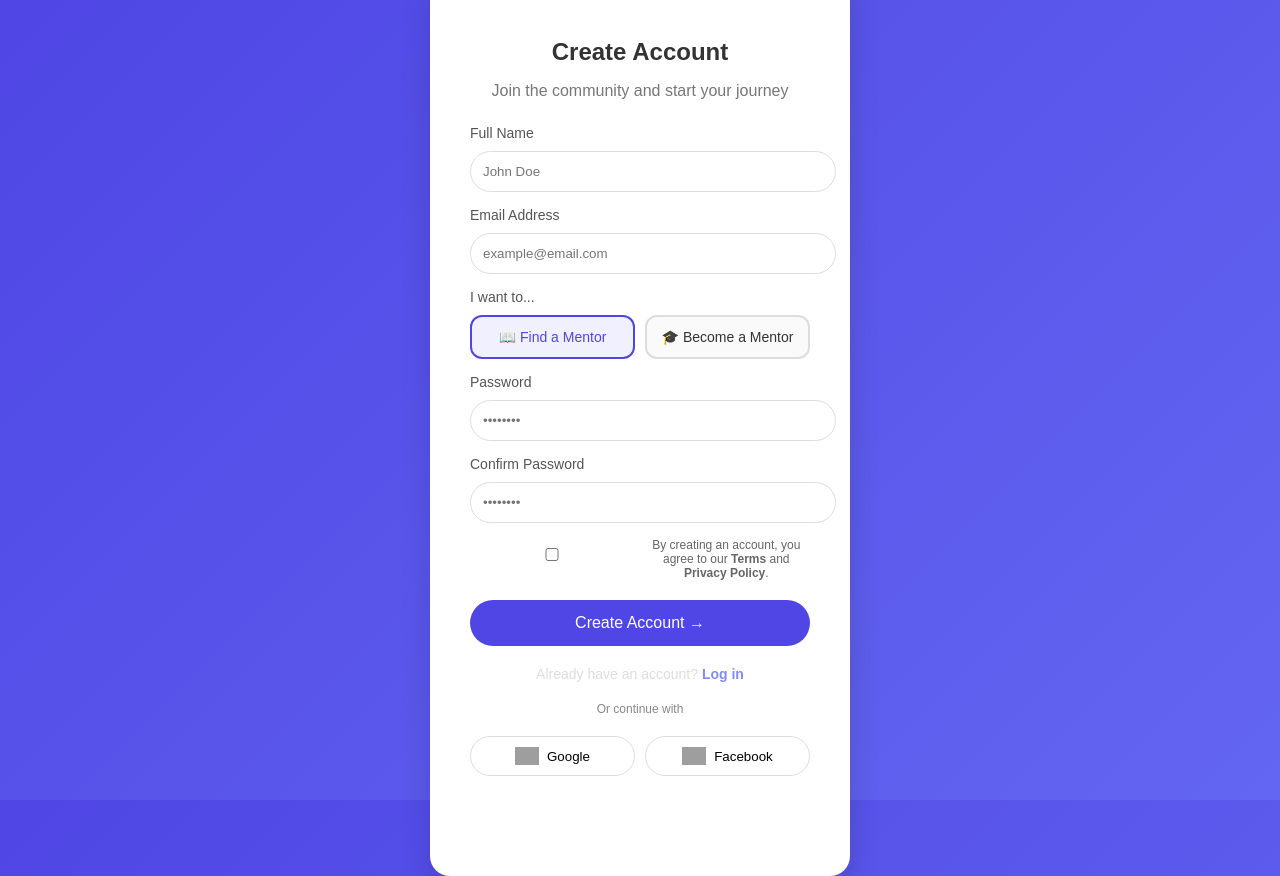
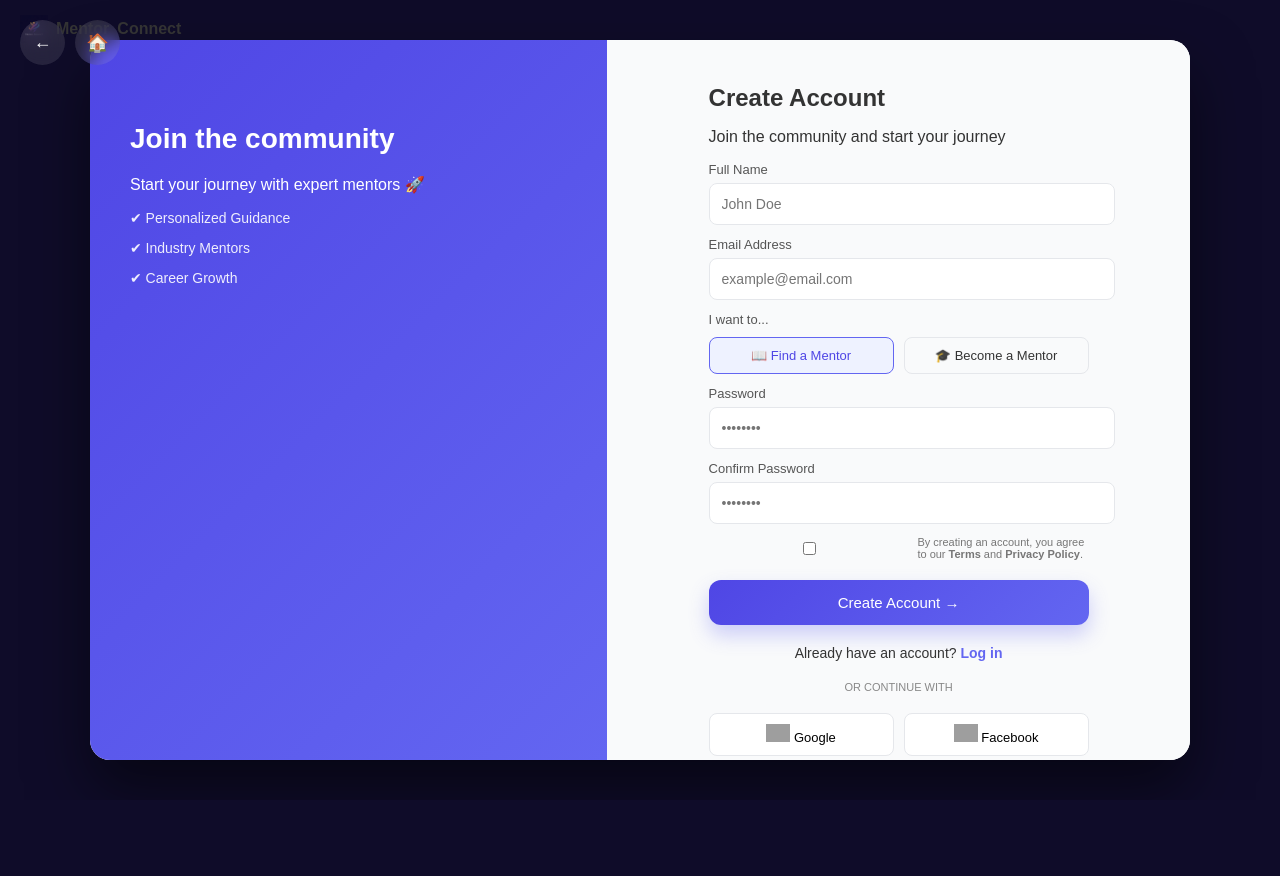
Before and after one commit to amitjetwani74-prog/mentor-connect, a website: page public/signup.html in a window 1280 px wide. After the commit the page ends 800 px from the top, so only its background shows below. Drawn offline with Linux system fonts and the light colour scheme; grey boxes are pictures that could not be loaded.

Commit message:
updated signup & login UI

```diff
--- a/public/css/auth.css
+++ b/public/css/auth.css
@@ -1,119 +1,56 @@
+/* ================= GLOBAL ================= */
+
 body{
   margin:0;
   font-family:Arial;
-background:linear-gradient(135deg,#4f46e5,#6366f1);
-height:100vh;
+  background:#0f0c29;
+  color:#333;
+
   display:flex;
   justify-content:center;
   align-items:center;
-color:#333;
+  min-height:100vh;
 }
 
-.login-page{
-width:420px;
+/* ================= NAV BUTTONS ================= */
+
+.nav-controls{
+  position:fixed;
+  top:20px;
+  left:20px;
+  display:flex;
+  gap:10px;
+  z-index:9999;
 }
 
-.login-header{
-display:flex;
-justify-content:space-between;
-align-items:center;
-margin-bottom:20px;
+.nav-controls button{
+  width:45px;
+  height:45px;
+  border:none;
+  border-radius:50%;
+  background:rgba(255,255,255,0.1);
   color:white;
+  font-size:18px;
+  cursor:pointer;
+  backdrop-filter:blur(10px);
+  transition:0.3s;
 }
 
-.logo{
-display:flex;
-align-items:center;
-font-weight:bold;
-font-size:20px;
+.nav-controls button:hover{
+  background:#6366f1;
+  transform:scale(1.1);
 }
 
-.logo img{
-height:35px;
-margin-right:10px;
-}
-
-.support{
-color:white;
-cursor:pointer;
-}
-
-
-.login-card{
-background:white;
-padding:40px;
-border-radius:20px;
-box-shadow:0 10px 30px rgba(0,0,0,0.15);
-text-align:center;
-}
-
-.login-card h2{
-margin-bottom:5px;
-}
-
-.subtitle{
-color:#777;
-margin-bottom:25px;
-}
-
-
-.social-login{
-display:flex;
-gap:10px;
-margin-bottom:20px;
-}
-
-.social-login button{
-flex:1;
-padding:10px;
-border-radius:25px;
-border:1px solid #ddd;
-background:white;
-cursor:pointer;
-display:flex;
-align-items:center;
-justify-content:center;
-gap:8px;
-}
-
-.social-login img{
-height:18px;
-}
-
-
-.divider{
-margin:20px 0;
-font-size:12px;
-color:#888;
-position:relative;
-}
-
-.divider span{
-background:white;
-padding:0 10px;
-}
-
+/* ================= COMMON ================= */
 
 input{
   width:100%;
   padding:12px;
-margin-top:10px;
-border-radius:25px;
-border:1px solid #ddd;
+  margin-top:8px;
+  border-radius:8px;   /* was 25px */
+  border:1px solid #e5e7eb;
   outline:none;
-}
-
-.password-box{
-position:relative;
-}
-
-.forgot{
-font-size:12px;
-position:absolute;
-right:10px;
-top:-20px;
-color:#4f46e5;
-cursor:pointer;
+  font-size:14px;
 }
 
 .login-btn{
@@ -121,49 +58,177 @@ width:100%;
   margin-top:20px;
   padding:14px;
   border:none;
-border-radius:25px;
-background:#4f46e5;
+  border-radius:12px;
+  background:linear-gradient(135deg,#4f46e5,#6366f1);
   color:white;
-font-size:16px;
+  font-size:15px;
   cursor:pointer;
+  box-shadow:0 10px 20px rgba(99,102,241,0.3);
+  transition:0.3s;
+}
+
+.login-btn:hover{
+  transform:translateY(-2px);
+}
+
+.divider{
+  margin:20px 0;
+  font-size:12px;
+  color:#888;
+  text-align:center;
+}
+
+.social-login{
+  display:flex;
+  gap:10px;
+  margin-top:10px;
+}
+
+.signup-card .social-login button{
+  flex:1;
+  padding:10px;
+  border-radius:8px;
+  border:1px solid #e5e7eb;
+  background:#fff;
+  font-size:13px;
+}
+
+.social-login img{
+  height:18px;
 }
 
 .signup-link{
   margin-top:20px;
   font-size:14px;
-color:#ddd;
   text-align:center;
 }
 
 .signup-link a{
-color:#818cf8;
+  color:#6366f1;
   text-decoration:none;
   font-weight:600;
 }
 
-.signup-link a:hover{
-text-decoration:underline;
+/* ================= LEFT PANEL (COMMON) ================= */
+
+.left-panel{
+  width:45%;
+  background:linear-gradient(135deg,#4f46e5,#6366f1);
+  color:white;
+  padding:60px 40px;
 }
 
-.footer{
-text-align:center;
-margin-top:20px;
-font-size:12px;
-color:white;
+.left-panel h2{
+  font-size:28px;
+  margin-bottom:20px;
 }
 
-.footer a{
-margin:0 8px;
-cursor:pointer;
+.features p{
+  font-size:14px;
+  opacity:0.9;
 }
 
-/* SIGNUP PAGE */
+
+/* ================= LOGIN ================= */
+
+.login-container{
+  width:90%;
+  max-width:1100px;
+  height:85vh;
+  display:flex;
+  border-radius:20px;
+  overflow:hidden;
+  box-shadow:0 30px 60px rgba(0,0,0,0.5);
+  background:white;
+}
+
+.login-page{
+  width:60%;
+  display:flex;
+  justify-content:center;
+  align-items:center;
+}
+
+.login-card{
+  position:relative;
+  width:100%;
+  max-width:360px;
+}
+
+/* 🔥 LOGIN LOGO (TOP LEFT) */
+.login-card .card-logo{
+  position:absolute;
+  top:15px;
+  left:20px;
+  display:flex;
+  align-items:center;
+  gap:8px;
+  font-weight:bold;
+}
+
+.login-card .card-logo img{
+  height:28px;
+}
+
+/* ================= SIGNUP ================= */
+
+.signup-container{
+  width:90%;
+  max-width:1100px;
+  min-height:90vh;
+  display:flex;
+  border-radius:20px;
+  /* overflow:hidden; */
+  overflow-y:auto;
+  box-shadow:0 30px 60px rgba(0,0,0,0.5);
+  background:white;
+}
+
+/* RIGHT SIDE */
+
+.signup-right{
+  width:60%;
+  display:flex;
+  justify-content:center;
+  align-items:center;
+  background:#f9fafb;
+  overflow-y:auto;
+  /* padding:20px 0; */
+
+}
+
+.signup-card{
+  margin-top:20px;
+  width:100%;
+  max-width:380px;  /* tighter */
+}
+
+/* 🔥 SIGNUP LOGO (FIXED TOP LEFT) */
+.signup-logo{
+  position:absolute;
+  top:15px;
+  left:20px;
+  display:flex;
+  align-items:center;
+  gap:8px;
+  font-weight:bold;
+}
+
+.signup-logo img{
+  height:28px;
+}
+
+/* spacing */
+.signup-card h2{
+  margin-top:40px;
+}
+
+/* ================= FORM ================= */
 
 label{
   display:block;
-margin-top:15px;
-font-size:14px;
-text-align:left;
+  margin-top:12px;
+  font-size:13px;
   color:#555;
 }
 
@@ -175,61 +240,72 @@ margin-top:10px;
 
 .type{
   flex:1;
-border:2px solid #ddd;
-padding:12px;
-border-radius:12px;
+  border:1px solid #e5e7eb;
+  padding:10px;
+  border-radius:8px;
+  font-size:13px;
+  background:#f9fafb;
   cursor:pointer;
   text-align:center;
-font-size:14px;
-background:#fafafa;
+  transition:0.2s;
 }
 
 .type.active{
-border-color:#4f46e5;
+  border-color:#6366f1;
+  background:#eef2ff;
   color:#4f46e5;
-background:#f1f0ff;
 }
 
 .terms{
   display:flex;
+  gap:8px;
+  margin-top:12px;
+  font-size:11px;
+  color:#777;
   align-items:flex-start;
-gap:10px;
-margin-top:15px;
-font-size:12px;
-color:#666;
 }
 
-.footer-text{
+.signup-card h2{
   margin-top:20px;
-font-size:12px;
-color:white;
+  margin-bottom:5px;
+}
+
+.signup-card input{
+  margin-top:6px;
+}
+
+.signup-card .divider{
+  font-size:11px;
+}
+
+
+/* ================= RESPONSIVE ================= */
+
+@media(max-width:900px){
+
+  .login-container,
+  .signup-container{
+    flex-direction:column;
+    height:auto;
+  }
+
+  .left-panel{
+    width:100%;
     text-align:center;
   }
-/* FIX CLICK ISSUE */
-/* ===== FORCE FIX CLICK ISSUE ===== */
 
-body{
-position:relative;
+  .login-page,
+  .signup-right{
+    width:100%;
+  }
 }
 
-.login-page{
-position:relative;
-z-index:10;
+/* ================= SAFETY FIX ================= */
+
+#fs_div_all{
+  display:none !important;
 }
 
-.login-card{
-position:relative;
-z-index:20;
+body > img{
+  display:none;
 }
-
-.login-btn{
-position:relative;
-z-index:30;
-cursor:pointer;
-}
-
-/* remove any invisible blocking layer */
-*::before,
-*::after{
-pointer-events:none !important;
-}
--- a/public/signup.html
+++ b/public/signup.html
@@ -1,46 +1,56 @@
 <!DOCTYPE html>
 <html>
 <head>
-
 <title>Create Account - MentorConnect</title>
 <link rel="stylesheet" href="css/auth.css">
-
 </head>
 
 <body>
 
-<div class="login-page">
-
-<div class="login-header">
-
-<div class="logo">
-<img src="images/logo-icon.png">
-<span>MentorConnect</span>
+<!-- NAV BUTTONS -->
+<div class="nav-controls">
+  <button onclick="history.back()">←</button>
+  <button onclick="window.location.href='index.html'">🏠</button>
 </div>
 
-<a href="login.html" class="support">Already have an account? Log in</a>
+<div class="signup-container">
 
+  <!-- LEFT PANEL -->
+  <div class="left-panel">
+    <h2>Join the community</h2>
+    <p>Start your journey with expert mentors 🚀</p>
+
+    <div class="features">
+      <p>✔ Personalized Guidance</p>
+      <p>✔ Industry Mentors</p>
+      <p>✔ Career Growth</p>
+    </div>
   </div>
 
+  <!-- RIGHT SIDE -->
+  <div class="signup-right">
 
-<div class="login-card">
+    <div class="signup-card">
+
+      <!-- LOGO -->
+      <div class="signup-logo">
+        <img src="images/logo.png">
+        <span class="mentor">Mentor</span><span class="connect">Connect</span>
+      </div>
 
       <h2>Create Account</h2>
       <p class="subtitle">Join the community and start your journey</p>
 
-
+      <!-- FORM -->
       <label>Full Name</label>
       <input id="name" type="text" placeholder="John Doe">
-
 
       <label>Email Address</label>
       <input id="email" type="email" placeholder="example@email.com">
 
-
       <label>I want to...</label>
 
       <div class="account-type">
-
         <div class="type active" onclick="selectType(this,'mentee')">
           📖 Find a Mentor
         </div>
@@ -48,23 +58,18 @@
         <div class="type" onclick="selectType(this,'mentor')">
           🎓 Become a Mentor
         </div>
-
       </div>
-
 
       <label>Password</label>
       <input id="password" type="password" placeholder="••••••••">
 
-
       <label>Confirm Password</label>
       <input id="confirmPassword" type="password" placeholder="••••••••">
-
 
       <div class="terms">
         <input id="terms" type="checkbox">
         <span>By creating an account, you agree to our <b>Terms</b> and <b>Privacy Policy</b>.</span>
       </div>
-
 
       <button type="button" class="login-btn" onclick="createAccount()">
         Create Account →
@@ -75,15 +80,13 @@ Create Account →
         Already have an account? <a href="login.html">Log in</a>
       </p>
 
-
       <div class="divider">
-<span>Or continue with</span>
+        <span>OR CONTINUE WITH</span>
       </div>
 
       <div class="social-login">
-
         <button onclick="socialLogin('google')">
-<img src="https://cdn-icons-png.flaticon.com/512/281/281764.png">
+          <img src="https://cdn-icons-png.flaticon.com/512/300/300221.png">
           Google
         </button>
 
@@ -91,18 +94,14 @@ Google
           <img src="https://cdn-icons-png.flaticon.com/512/124/124010.png">
           Facebook
         </button>
-
       </div>
 
-
-<p class="footer-text">
-© 2024 MentorConnect. Empowering growth through connection.
-</p>
 
     </div>
 
   </div>
 
+</div>
 
 <!-- JS -->
 <script>
@@ -117,16 +116,14 @@ t.classList.remove("active");
   });
 
   el.classList.add("active");
-
   localStorage.setItem("userType", type);
 }
 
-
 function createAccount(){
 
-let name = document.querySelector('input[placeholder="John Doe"]').value;
-let email = document.querySelector('input[placeholder="example@email.com"]').value;
-let password = document.querySelectorAll('input[type="password"]')[0].value;
+  let name = document.getElementById("name").value;
+  let email = document.getElementById("email").value;
+  let password = document.getElementById("password").value;
 
   if(name==="" || email==="" || password===""){
     alert("Please fill all fields");
@@ -135,23 +132,15 @@ return;
 
   localStorage.setItem("userName", name);
   localStorage.setItem("userEmail", email);
-
-/* 🔥 IMPORTANT */
   localStorage.setItem("isLoggedIn","true");
 
-let type = localStorage.getItem("userType");
-
   window.location.href = "index.html";
-
 }
-
 
 function socialLogin(type){
 
   localStorage.setItem("userName", type + " User");
   localStorage.setItem("userEmail", type + "@demo.com");
-
-/* 🔥 IMPORTANT */
   localStorage.setItem("isLoggedIn","true");
 
   let userType = localStorage.getItem("userType") || "mentee";
@@ -161,9 +150,9 @@ window.location.href = "mentor-dashboard.html";
   }else{
     window.location.href = "mentors.html";
   }
-
 }
 
 </script>
+
 </body>
 </html>
```
Also changed, not shown: public/login.html (+45 -24 lines). Lines whose indentation alone changed are shown as unchanged.
